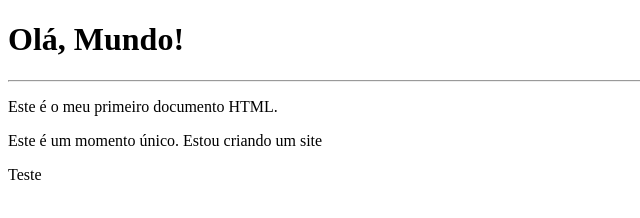
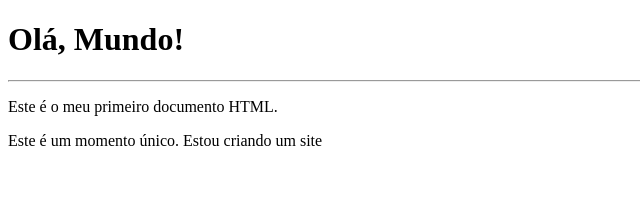
Before and after one commit to TavCarlos/HTML5-e-CSS3, a plain HTML site: page Modulo 1/htlm-css/Exercicios/Ex001/index.html in a window 1280 px wide. Shown: the full height of the page, 0-640 px from the left. Drawn offline with Linux system fonts and the light colour scheme.

Commit message:
Update index.html

```diff
--- a/Modulo 1/htlm-css/Exercicios/Ex001/index.html
+++ b/Modulo 1/htlm-css/Exercicios/Ex001/index.html
@@ -11,7 +11,5 @@
     <hr>
     <P>Este é o meu primeiro documento HTML.</P>
     <p>Este é um momento único. Estou criando um site</p>
-
-    <P>Teste</P>
 </body>
 </html>
```
